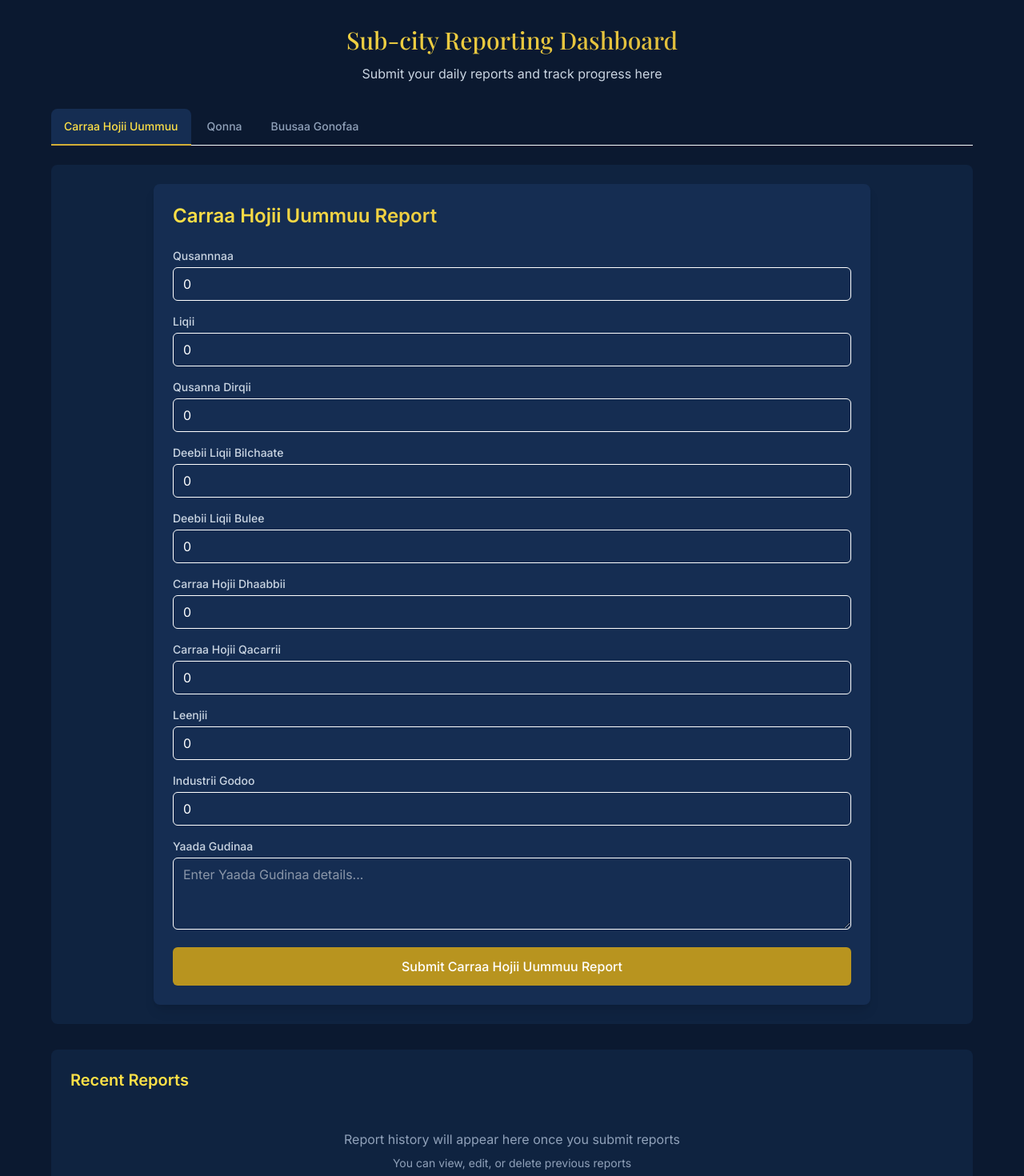
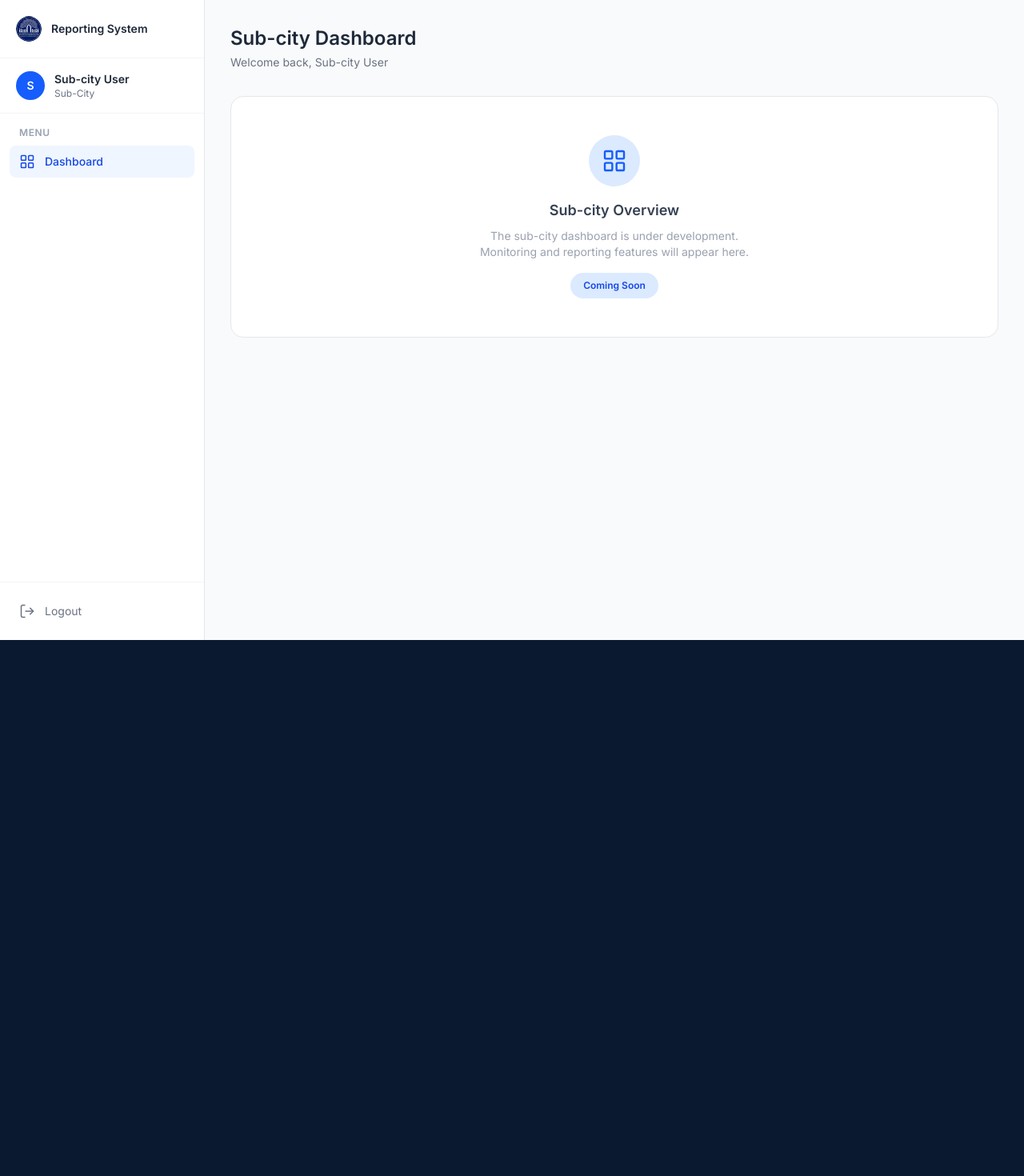
Before and after one commit to Bole-Sub-city/Reporting-and-monitoring-system-backup, a React (Vite) app in the folder frontend/: page /sub-city/dashboard in a window 1280 px wide. Shown: the top 1470 px of the page at 80% size. After the commit the page ends 800 px from the top, so only its background shows below. Built offline with nearby package versions, Linux system fonts and the light colour scheme.

Commit message:
fixed subcity route

```diff
--- a/frontend/src/pages/login.jsx
+++ b/frontend/src/pages/login.jsx
@@ -64,14 +64,14 @@ export default function Login() {
       });
 
       localStorage.setItem("token", response.data.token);
-
       localStorage.setItem("user", JSON.stringify(response.data.user));
 
       const role = response.data.user.role;
 
+      // Redirect based on role – supports both "sub-city" and "subcity"
       if (role === "admin") {
         navigate("/admin/dashboard");
-      } else if (role === "sub-city") {
+      } else if (role === "sub-city" || role === "subcity") {
         navigate("/sub-city/dashboard");
       } else if (role === "wereda") {
         navigate("/wereda/dashboard");
@@ -80,7 +80,7 @@ export default function Login() {
       }
     } catch (err) {
       setServerError(
-        err.response?.data?.message || "Invalid username or password."
+        err.response?.data?.message || "Invalid username or password.",
       );
     } finally {
       setIsSubmitting(false);
--- a/frontend/src/pages/subcitydashboard.jsx
+++ b/frontend/src/pages/subcitydashboard.jsx
@@ -1,120 +1,132 @@
-import { useState, useEffect } from "react";
-import CarraaHojiiForm from "../components/reports/CarraaHojiiForm";
-import QonnaForm from "../components/reports/QonnaForm";
-// Import other forms when available
-// import BuusaaForm from '../components/reports/BuusaaForm';
+import { useNavigate } from "react-router-dom";
+import logo from "../assets/adamalogo.png";
 
-export default function SubCityDashboard() {
-  const [activeForm, setActiveForm] = useState("carraa-hojii");
-  const [userId, setUserId] = useState("");
+export default function SubCityDashboard({ user: propUser }) {
+  const navigate = useNavigate();
 
-  useEffect(() => {
-    // Get user ID from localStorage or context
-    const storedUser = localStorage.getItem("user");
-    if (storedUser) {
-      const user = JSON.parse(storedUser);
-      setUserId(user.id || "");
-    }
-  }, []);
+  // Fallback to localStorage if no prop passed
+  const storedUser = JSON.parse(localStorage.getItem("user") || "null");
+  const user = propUser || storedUser;
 
-  const formTabs = [
-    { id: "carraa-hojii", label: "Carraa Hojii Uummuu" },
-    { id: "qonna", label: "Qonna" },
-    { id: "buusaa", label: "Buusaa Gonofaa" },
-    // Add other form tabs as needed
-  ];
+  const u = {
+    name: user?.username || "Sub-city User",
+    role: user?.role || "sub-city",
+    initials: (user?.username || "S").slice(0, 2).toUpperCase(),
+  };
 
-  const renderForm = () => {
-    switch (activeForm) {
-      case "carraa-hojii":
-        return <CarraaHojiiForm userId={userId} />;
-      case "qonna":
-        return <QonnaForm userId={userId} />;
-      // case 'buusaa':
-      //   return <BuusaaForm userId={userId} />;
-      default:
-        return (
-          <div className="text-center py-8">
-            Select a form to begin reporting
-          </div>
-        );
-    }
+  const handleLogout = () => {
+    localStorage.removeItem("token");
+    localStorage.removeItem("user");
+    navigate("/login");
   };
 
   return (
-    <div className="min-h-svh bg-navy-950 px-4 py-8">
-      <div className="max-w-6xl mx-auto">
-        <div className="mb-8 text-center">
-          <h1 className="font-serif text-3xl text-gold-gradient">
-            Sub-city Reporting Dashboard
-          </h1>
-          <p className="mt-3 text-slate-300">
-            Submit your daily reports and track progress here
-          </p>
+    <div className="flex min-h-screen bg-gray-50">
+      {/* Sidebar */}
+      <aside className="w-64 bg-white border-r border-gray-200 flex flex-col">
+        <div className="px-5 py-5 border-b border-gray-100 flex items-center gap-3">
+          <img
+            src={logo}
+            alt="Logo"
+            className="w-8 h-8 rounded-full object-cover"
+          />
+          <span className="font-bold text-gray-800 text-sm">
+            Reporting System
+          </span>
         </div>
 
-        {/* Form Navigation Tabs */}
-        <div className="mb-6">
-          <div className="border-b border-navy-700">
-            <nav className="-mb-px flex space-x-1">
-              {formTabs.map((tab) => (
-                <button
-                  key={tab.id}
-                  onClick={() => setActiveForm(tab.id)}
-                  className={`
-                    py-3 px-4 font-medium text-sm rounded-t-lg border-b-2 transition-colors
-                    ${
-                      activeForm === tab.id
-                        ? "border-gold-500 text-gold-400 bg-navy-800"
-                        : "border-transparent text-slate-400 hover:text-slate-300 hover:border-navy-600"
-                    }
-                  `}
-                >
-                  {tab.label}
-                </button>
-              ))}
-            </nav>
+        <div className="px-5 py-4 border-b border-gray-100">
+          <div className="flex items-center gap-3">
+            <div className="w-9 h-9 rounded-full bg-blue-600 flex items-center justify-center text-white text-sm font-bold">
+              {u.initials}
+            </div>
+            <div>
+              <p className="text-sm font-semibold text-gray-800">{u.name}</p>
+              <p className="text-xs text-gray-500 capitalize">{u.role}</p>
+            </div>
           </div>
         </div>
 
-        {/* Active Form Content */}
-        <div className="bg-navy-900 rounded-lg p-6">{renderForm()}</div>
+        <nav className="flex-1 px-3 py-4">
+          <p className="text-xs font-bold text-gray-400 uppercase tracking-wider px-3 mb-2">
+            Menu
+          </p>
+          <div className="space-y-1">
+            <div className="flex items-center gap-3 px-3 py-2.5 rounded-lg bg-blue-50 text-blue-700">
+              <svg
+                className="w-5 h-5"
+                fill="none"
+                stroke="currentColor"
+                strokeWidth={1.8}
+                viewBox="0 0 24 24"
+              >
+                <rect x="3" y="3" width="7" height="7" rx="1" />
+                <rect x="14" y="3" width="7" height="7" rx="1" />
+                <rect x="3" y="14" width="7" height="7" rx="1" />
+                <rect x="14" y="14" width="7" height="7" rx="1" />
+              </svg>
+              <span className="text-sm font-medium">Dashboard</span>
+            </div>
+          </div>
+        </nav>
 
-        {/* Report History Section */}
-        <div className="mt-8 bg-navy-900 rounded-lg p-6">
-          <h2 className="text-xl font-semibold text-gold-400 mb-4">
-            Recent Reports
-          </h2>
-          <div className="text-center py-8 text-slate-400">
-            <p>Report history will appear here once you submit reports</p>
-            <p className="text-sm mt-2">
-              You can view, edit, or delete previous reports
-            </p>
-          </div>
+        <div className="px-3 py-4 border-t border-gray-100">
+          <button
+            onClick={handleLogout}
+            className="w-full flex items-center gap-3 px-3 py-2.5 rounded-lg text-gray-500 hover:bg-red-50 hover:text-red-600 transition-colors text-sm"
+          >
+            <svg
+              className="w-5 h-5"
+              fill="none"
+              stroke="currentColor"
+              strokeWidth={1.8}
+              viewBox="0 0 24 24"
+            >
+              <path d="M9 21H5a2 2 0 0 1-2-2V5a2 2 0 0 1 2-2h4" />
+              <polyline points="16 17 21 12 16 7" />
+              <line x1="21" y1="12" x2="9" y2="12" />
+            </svg>
+            Logout
+          </button>
+        </div>
+      </aside>
+
+      {/* Main content */}
+      <main className="flex-1 px-8 py-8">
+        <div className="mb-8">
+          <h1 className="text-2xl font-bold text-gray-800">
+            Sub-city Dashboard
+          </h1>
+          <p className="text-gray-500 text-sm mt-1">Welcome back, {u.name}</p>
         </div>
 
-        {/* Dashboard Stats */}
-        <div className="mt-8 grid grid-cols-1 md:grid-cols-3 gap-4">
-          <div className="bg-navy-800 rounded-lg p-4">
-            <h3 className="text-sm font-medium text-slate-400 mb-1">
-              Reports Submitted
-            </h3>
-            <p className="text-2xl font-bold text-gold-400">0</p>
+        <div className="bg-white rounded-2xl border border-gray-200 px-6 py-12 flex flex-col items-center justify-center text-center">
+          <div className="w-16 h-16 rounded-full bg-blue-100 flex items-center justify-center mb-4">
+            <svg
+              className="w-8 h-8 text-blue-600"
+              fill="none"
+              stroke="currentColor"
+              strokeWidth={1.8}
+              viewBox="0 0 24 24"
+            >
+              <rect x="3" y="3" width="7" height="7" rx="1" />
+              <rect x="14" y="3" width="7" height="7" rx="1" />
+              <rect x="3" y="14" width="7" height="7" rx="1" />
+              <rect x="14" y="14" width="7" height="7" rx="1" />
+            </svg>
           </div>
-          <div className="bg-navy-800 rounded-lg p-4">
-            <h3 className="text-sm font-medium text-slate-400 mb-1">
-              Last Submission
-            </h3>
-            <p className="text-lg text-slate-300">No submissions yet</p>
-          </div>
-          <div className="bg-navy-800 rounded-lg p-4">
-            <h3 className="text-sm font-medium text-slate-400 mb-1">
-              Next Report Due
-            </h3>
-            <p className="text-lg text-slate-300">Today</p>
-          </div>
+          <h2 className="text-lg font-semibold text-gray-700 mb-2">
+            Sub-city Overview
+          </h2>
+          <p className="text-gray-400 text-sm max-w-sm">
+            The sub-city dashboard is under development. Monitoring and
+            reporting features will appear here.
+          </p>
+          <span className="mt-4 inline-block bg-blue-100 text-blue-700 text-xs font-semibold px-4 py-2 rounded-full">
+            Coming Soon
+          </span>
         </div>
-      </div>
+      </main>
     </div>
   );
 }
--- a/frontend/src/routes/AppRoutes.jsx
+++ b/frontend/src/routes/AppRoutes.jsx
@@ -1,37 +1,23 @@
-import { Navigate, Route, Routes, useLocation } from 'react-router-dom'
-import Home from '../pages/home'
-import Login from '../pages/login'
-import AdminDashboard from '../pages/admindashboard'
-import SubCityDashboard from '../pages/subcitydashboard'
-import WoRedaDashboard from '../pages/woredadashboard'
-
-// Wraps WoRedaDashboard and pulls user info from login navigation state
-function WoRedaDashboardWrapper() {
-  const { state } = useLocation()
-  // Build user object from login state; fall back to defaults for dev
-  const user = {
-    name:     state?.name     || "Biruk Haile",
-    woreda:   state?.woreda   || "Woreda 08",
-    subcity:  state?.subcity  || "Kirkos",
-    initials: state?.initials || "BH",
-  }
-  return <WoRedaDashboard user={user} />
-}
+import { Navigate, Route, Routes } from "react-router-dom";
+import Home from "../pages/home";
+import Login from "../pages/login";
+import AdminDashboard from "../pages/admindashboard";
+import WoRedaDashboard from "../pages/woredadashboard";
+import SubCityDashboard from "../pages/subcitydashboard"; // <-- import the sub‑city component
 
 export default function AppRoutes() {
   return (
     <Routes>
       {/* Public */}
-      <Route path="/"      element={<Home />} />
+      <Route path="/" element={<Home />} />
       <Route path="/login" element={<Login />} />
-
-      {/* Role dashboards — login redirects here based on selected role */}
-      <Route path="/admin/dashboard"    element={<AdminDashboard />} />
-      <Route path="/sub-city/dashboard" element={<SubCityDashboard />} />
-      <Route path="/wereda/dashboard"   element={<WoRedaDashboardWrapper />} />
-
+      {/* Role dashboards */}
+      <Route path="/admin/dashboard" element={<AdminDashboard />} />
+      <Route path="/sub-city/dashboard" element={<SubCityDashboard />} />{" "}
+      {/* use SubCityDashboard */}
+      <Route path="/wereda/dashboard" element={<WoRedaDashboard />} />
       {/* Fallback → home */}
       <Route path="*" element={<Navigate to="/" replace />} />
     </Routes>
-  )
+  );
 }
```
